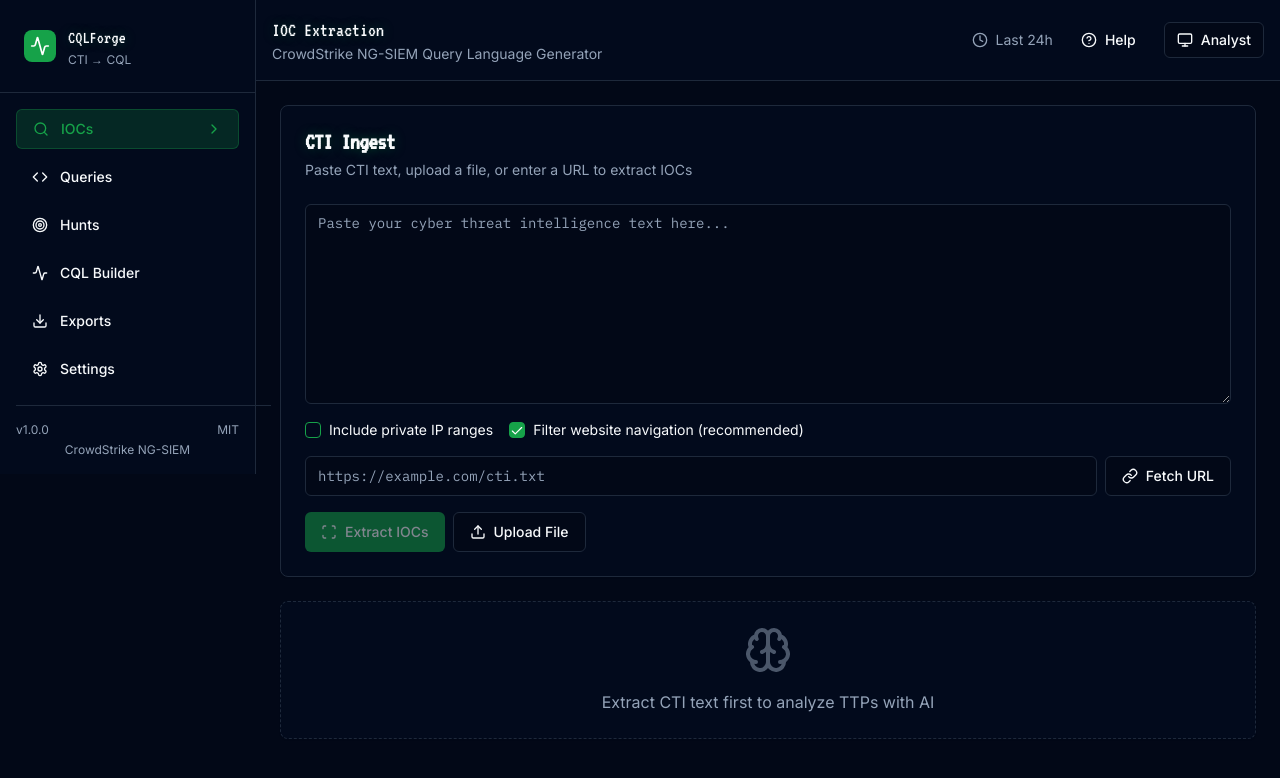
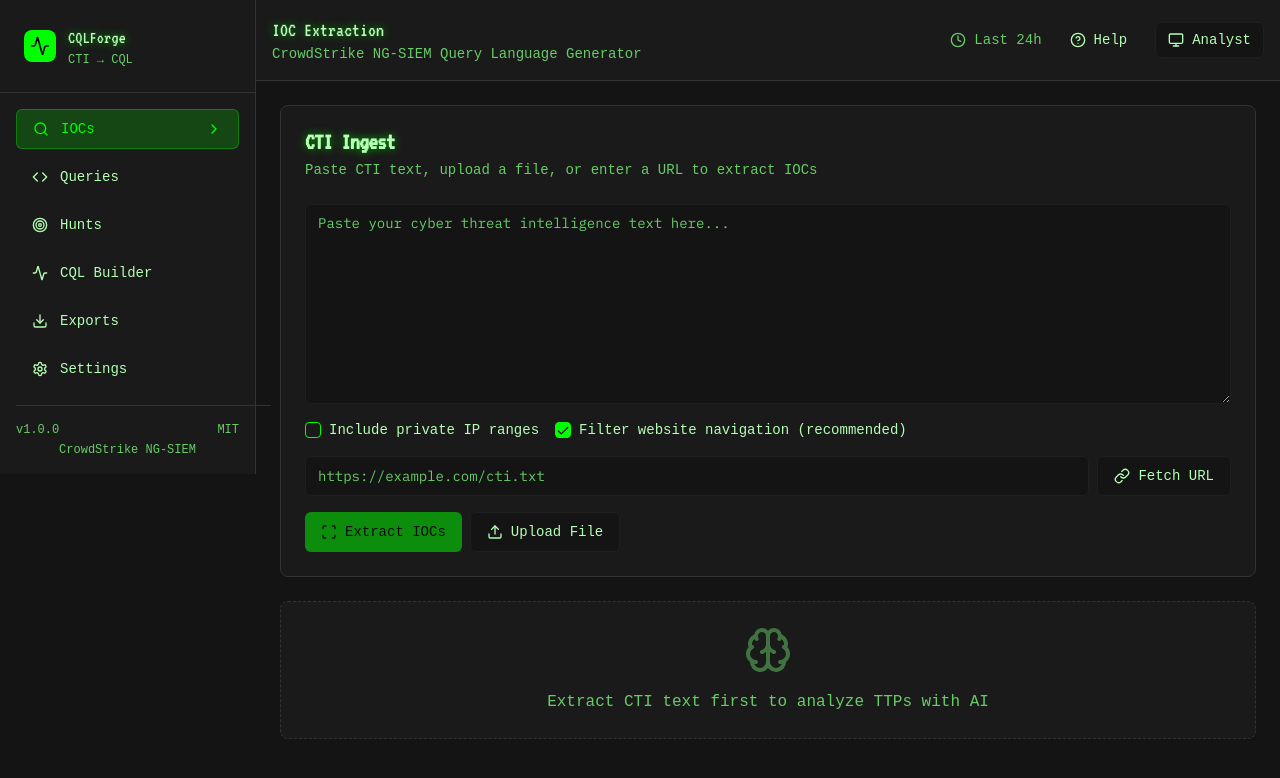
Before and after one commit to dark-analytica/intelforge, a React (Vite) app: page / in a window 1280 px wide. Shown: the top 778 px of the page. Built offline with nearby package versions, Linux system fonts and the light colour scheme.

Commit message:
Fix CQL Builder and UI theme
Improve AI documentation and prompt for CQL Builder to ensure more accurate query generation. Adjust the UI theme to a darker background with a green terminal interface for the Pipboy.

```diff
--- a/src/index.css
+++ b/src/index.css
@@ -6,65 +6,59 @@
 
 @layer base {
   :root {
-    /* Analyst Theme (Default Dark) */
-    --background: 222 84% 4.9%;
-    --foreground: 210 40% 98%;
+    /* Dark Terminal Theme - Default */
+    --background: 0 0% 8%;
+    --foreground: 120 100% 85%;
 
-    --card: 222 84% 6%;
-    --card-foreground: 210 40% 98%;
+    --card: 0 0% 10%;
+    --card-foreground: 120 100% 85%;
 
-    --popover: 222 84% 6%;
-    --popover-foreground: 210 40% 98%;
+    --popover: 0 0% 10%;
+    --popover-foreground: 120 100% 85%;
 
-    --primary: 142 76% 36%;
-    --primary-foreground: 0 0% 100%;
+    --primary: 120 100% 50%;
+    --primary-foreground: 0 0% 0%;
 
-    --secondary: 217 32.6% 17.5%;
-    --secondary-foreground: 210 40% 98%;
+    --secondary: 0 0% 15%;
+    --secondary-foreground: 120 100% 85%;
 
-    --muted: 217 32.6% 17.5%;
-    --muted-foreground: 215 20.2% 65.1%;
+    --muted: 0 0% 15%;
+    --muted-foreground: 120 50% 60%;
 
-    --accent: 217 32.6% 17.5%;
-    --accent-foreground: 210 40% 98%;
+    --accent: 120 100% 40%;
+    --accent-foreground: 0 0% 0%;
 
-    --destructive: 0 62.8% 30.6%;
-    --destructive-foreground: 210 40% 98%;
+    --destructive: 0 100% 60%;
+    --destructive-foreground: 0 0% 100%;
 
-    --warning: 38 92% 50%;
-    --warning-foreground: 222 84% 4.9%;
+    --warning: 45 100% 60%;
+    --warning-foreground: 0 0% 0%;
 
-    --border: 217 32.6% 17.5%;
-    --input: 217 32.6% 17.5%;
-    --ring: 142 76% 36%;
+    --border: 0 0% 20%;
+    --input: 0 0% 12%;
+    --ring: 120 100% 50%;
 
     --radius: 0.5rem;
 
     /* Typography */
-    --font-terminal: 'VT323', monospace;
-    --font-code: 'IBM Plex Mono', monospace;
-    --font-body: 'Inter', sans-serif;
+    --font-terminal: 'Courier New', 'Lucida Console', monospace;
+    --font-code: 'Courier New', 'Lucida Console', monospace;
+    --font-body: 'Courier New', 'Lucida Console', monospace;
 
     /* Effects */
-    --glow: 0 0 12px hsl(var(--primary) / 0.35);
-    --glow-strong: 0 0 20px hsl(var(--primary) / 0.5);
+    --glow: 0 0 10px hsl(var(--primary) / 0.6);
+    --glow-strong: 0 0 20px hsl(var(--primary) / 0.8);
     --transition-smooth: all 0.3s cubic-bezier(0.4, 0, 0.2, 1);
 
-    --sidebar-background: 0 0% 98%;
-
-    --sidebar-foreground: 240 5.3% 26.1%;
-
-    --sidebar-primary: 240 5.9% 10%;
-
-    --sidebar-primary-foreground: 0 0% 98%;
-
-    --sidebar-accent: 240 4.8% 95.9%;
-
-    --sidebar-accent-foreground: 240 5.9% 10%;
-
-    --sidebar-border: 220 13% 91%;
-
-    --sidebar-ring: 217.2 91.2% 59.8%;
+    /* Sidebar - match terminal theme */
+    --sidebar-background: 0 0% 6%;
+    --sidebar-foreground: 120 100% 85%;
+    --sidebar-primary: 120 100% 50%;
+    --sidebar-primary-foreground: 0 0% 0%;
+    --sidebar-accent: 0 0% 12%;
+    --sidebar-accent-foreground: 120 100% 85%;
+    --sidebar-border: 0 0% 20%;
+    --sidebar-ring: 120 100% 50%;
   }
 
   .theme-pipboy {
```
Also changed, not shown: 1 other file (tests, documents, lock files or other folders).
